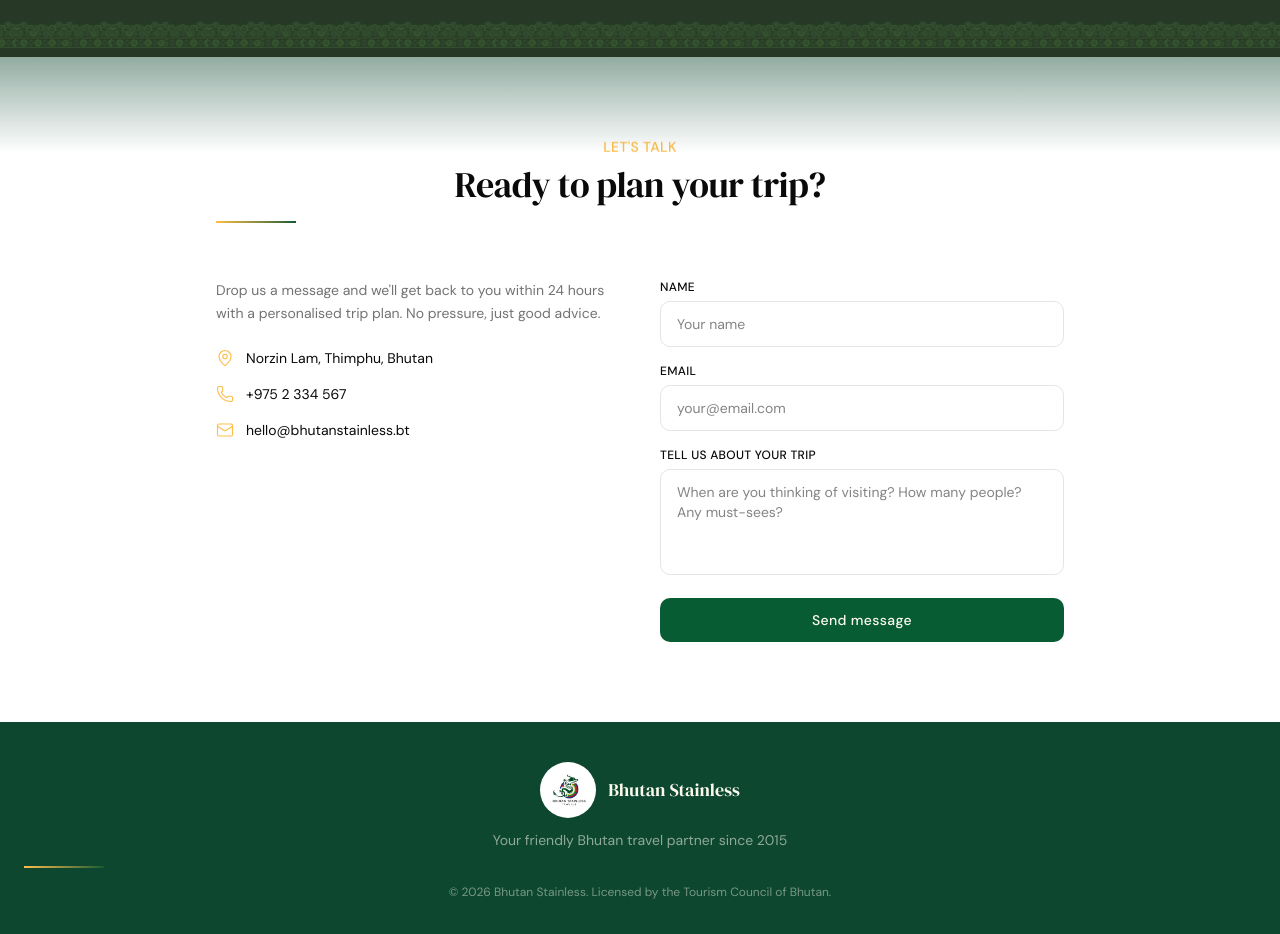
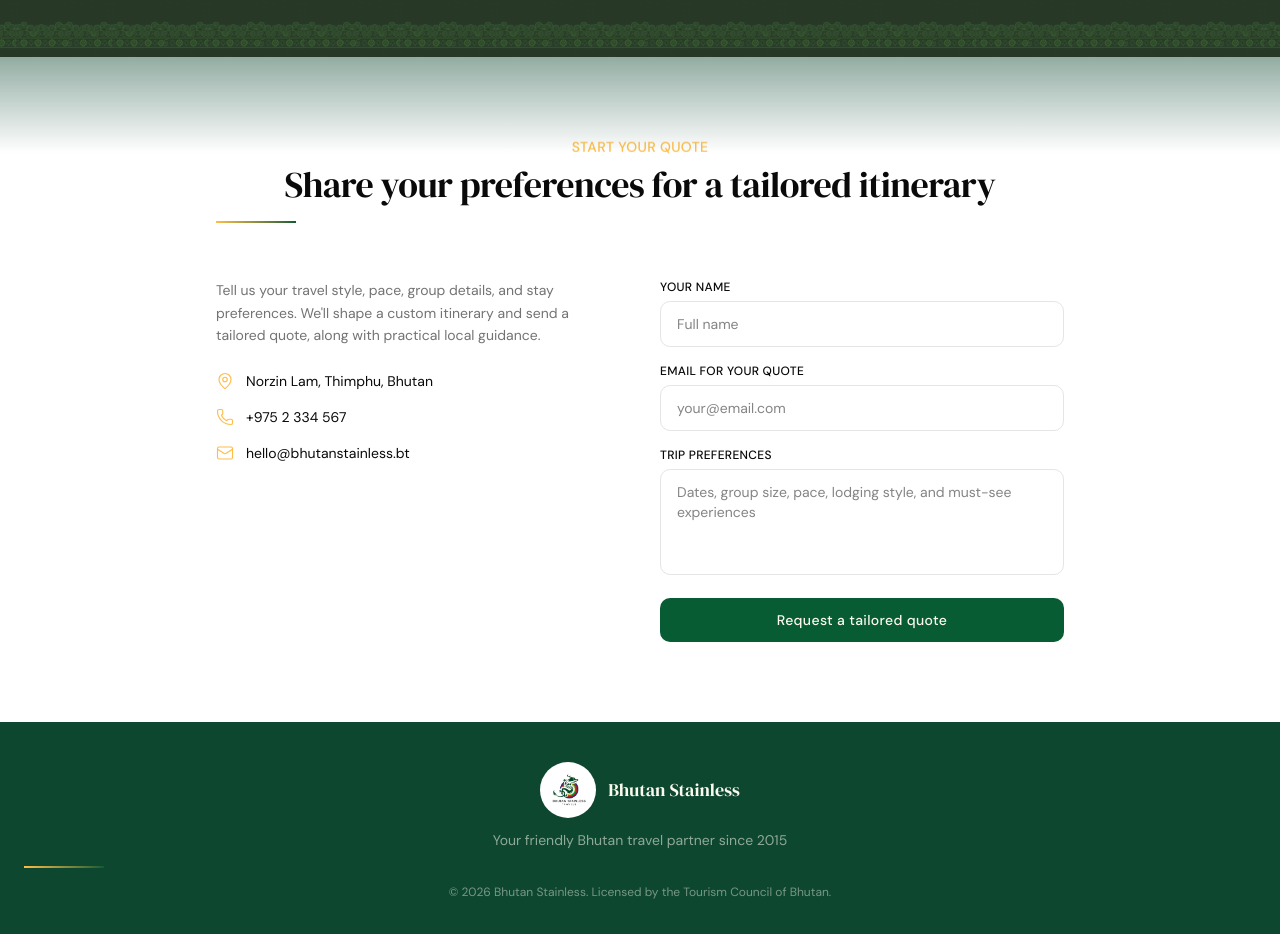
Before and after one commit to Kzoeps/bhutan-stainless-travels, a Next.js app: page / in a window 1280 px wide. Shown: the part 5360-6294 px from the top of the page. Built offline with nearby package versions, Linux system fonts and the light colour scheme.

Commit message:
Rewrite contact copy for tailored quotes (stanlee-02p.6)

```diff
--- a/components/pathfinder/contact-section.tsx
+++ b/components/pathfinder/contact-section.tsx
@@ -15,13 +15,13 @@ const ContactSection = () => {
             className="reveal font-body text-gold mb-2 text-sm font-medium tracking-wide uppercase"
             style={{ "--reveal-delay": "0" } as React.CSSProperties}
           >
-            Let&apos;s talk
+            Start your quote
           </p>
           <h2
             className="reveal font-display mb-3 text-3xl text-foreground md:text-4xl"
             style={{ "--reveal-delay": "1" } as React.CSSProperties}
           >
-            Ready to plan your trip?
+            Share your preferences for a tailored itinerary
           </h2>
           <div
             className="reveal bhutan-divider mt-4 w-20"
@@ -32,8 +32,9 @@ const ContactSection = () => {
         <div className="grid gap-10 md:grid-cols-2">
           <div>
             <p className="font-body mb-6 text-sm leading-relaxed text-muted-foreground">
-              Drop us a message and we&apos;ll get back to you within 24 hours
-              with a personalised trip plan. No pressure, just good advice.
+              Tell us your travel style, pace, group details, and stay
+              preferences. We&apos;ll shape a custom itinerary and send a
+              tailored quote, along with practical local guidance.
             </p>
             <div className="space-y-4">
               {[
@@ -57,17 +58,17 @@ const ContactSection = () => {
           >
             <div>
               <label className="font-body mb-1.5 block text-xs font-medium tracking-wide text-foreground uppercase">
-                Name
+                Your name
               </label>
               <input
                 type="text"
                 className="font-body focus:border-gold w-full rounded-lg border border-border bg-card px-4 py-3 text-sm text-foreground transition-colors focus:outline-none"
-                placeholder="Your name"
+                placeholder="Full name"
               />
             </div>
             <div>
               <label className="font-body mb-1.5 block text-xs font-medium tracking-wide text-foreground uppercase">
-                Email
+                Email for your quote
               </label>
               <input
                 type="email"
@@ -77,19 +78,19 @@ const ContactSection = () => {
             </div>
             <div>
               <label className="font-body mb-1.5 block text-xs font-medium tracking-wide text-foreground uppercase">
-                Tell us about your trip
+                Trip preferences
               </label>
               <textarea
                 rows={4}
                 className="font-body focus:border-gold w-full resize-none rounded-lg border border-border bg-card px-4 py-3 text-sm text-foreground transition-colors focus:outline-none"
-                placeholder="When are you thinking of visiting? How many people? Any must-sees?"
+                placeholder="Dates, group size, pace, lodging style, and must-see experiences"
               />
             </div>
             <button
               type="submit"
               className="font-body hover:bg-gold bg-maroon text-cream w-full rounded-lg py-3 text-sm font-medium tracking-wide transition-all duration-300 hover:text-foreground"
             >
-              Send message
+              Request a tailored quote
             </button>
           </form>
         </div>
```
Also changed, not shown: 1 other file (tests, documents, lock files or other folders).
